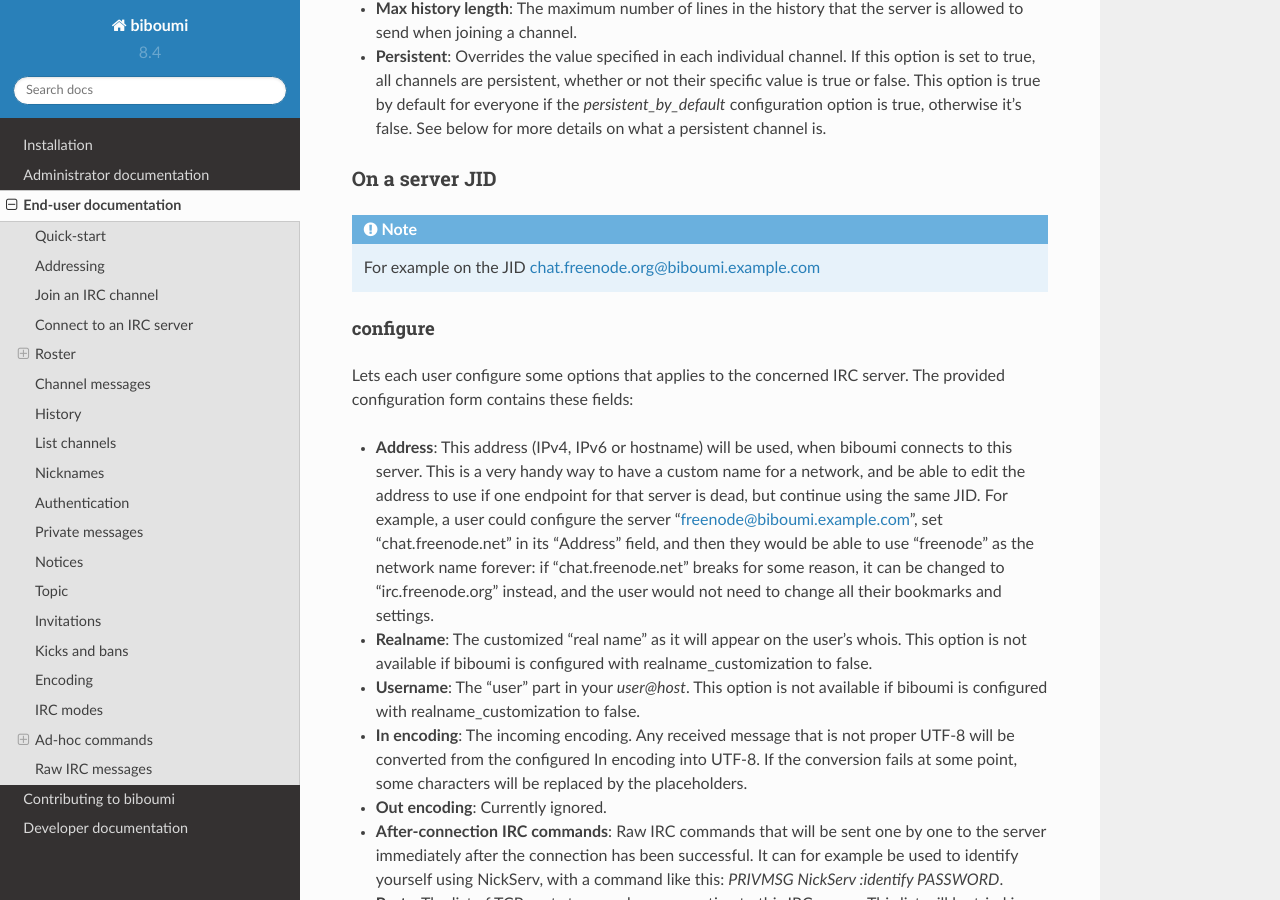
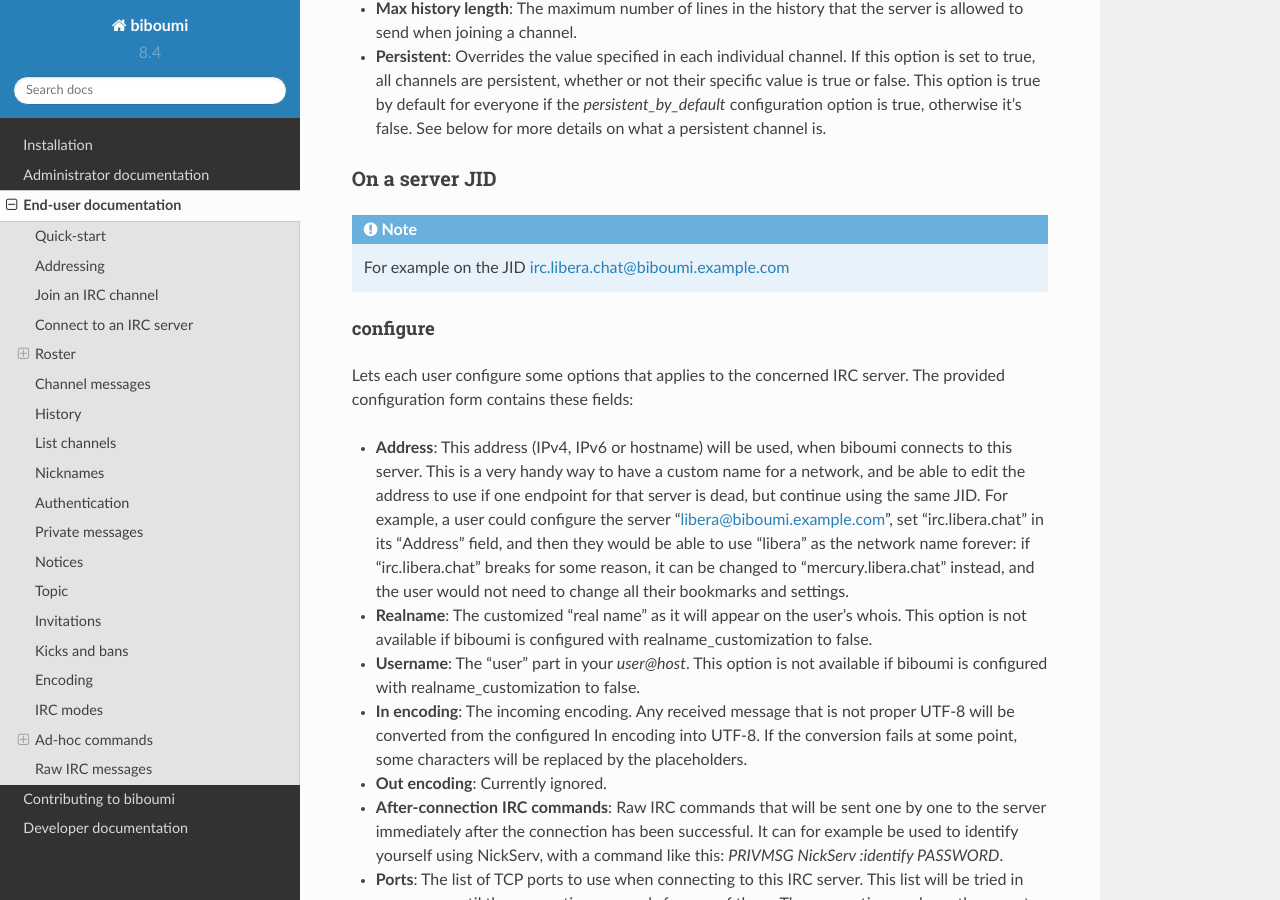
Before and after one commit to louiz/biboumi, a Sphinx documentation site: the page built from doc/user.rst, in a window 1280 px wide and 900 px high, scrolled down 8103 px. Built offline with Sphinx 7.4.7 and the Read the Docs theme 2.0.0, drawn with Linux system fonts in a browser that asks for light colours; some of the changed text lies outside the part shown.

Commit message:
Remove freenode from examples
Given the recent event at freenode and since everybody is leaving, a
more relevant example seems more appropriate.

```diff
--- a/doc/user.rst
+++ b/doc/user.rst
@@ -408,7 +408,7 @@
 On a server JID
 ~~~~~~~~~~~~~~~
 
-.. note:: For example on the JID chat.freenode.org@biboumi.example.com
+.. note:: For example on the JID irc.libera.chat@biboumi.example.com
 
 configure
 ^^^^^^^^^
@@ -421,10 +421,10 @@
   custom name for a network, and be able to edit the address to use
   if one endpoint for that server is dead, but continue using the same
   JID. For example, a user could configure the server
-  “freenode@biboumi.example.com”, set “chat.freenode.net” in its
-  “Address” field, and then they would be able to use “freenode” as
-  the network name forever: if “chat.freenode.net” breaks for some
-  reason, it can be changed to “irc.freenode.org” instead, and the user
+  “libera@biboumi.example.com”, set “irc.libera.chat” in its
+  “Address” field, and then they would be able to use “libera” as
+  the network name forever: if “irc.libera.chat” breaks for some
+  reason, it can be changed to “mercury.libera.chat” instead, and the user
   would not need to change all their bookmarks and settings.
 - **Realname**: The customized “real name” as it will appear on the
   user’s whois. This option is not available if biboumi is configured
@@ -495,7 +495,7 @@
 On a channel JID
 ~~~~~~~~~~~~~~~~
 
-.. note:: For example on the JID #test%chat.freenode.org@biboumi.example.com
+.. note:: For example on the JID #test%irc.libera.chat@biboumi.example.com
 
 configure
 ^^^^^^^^^
```
